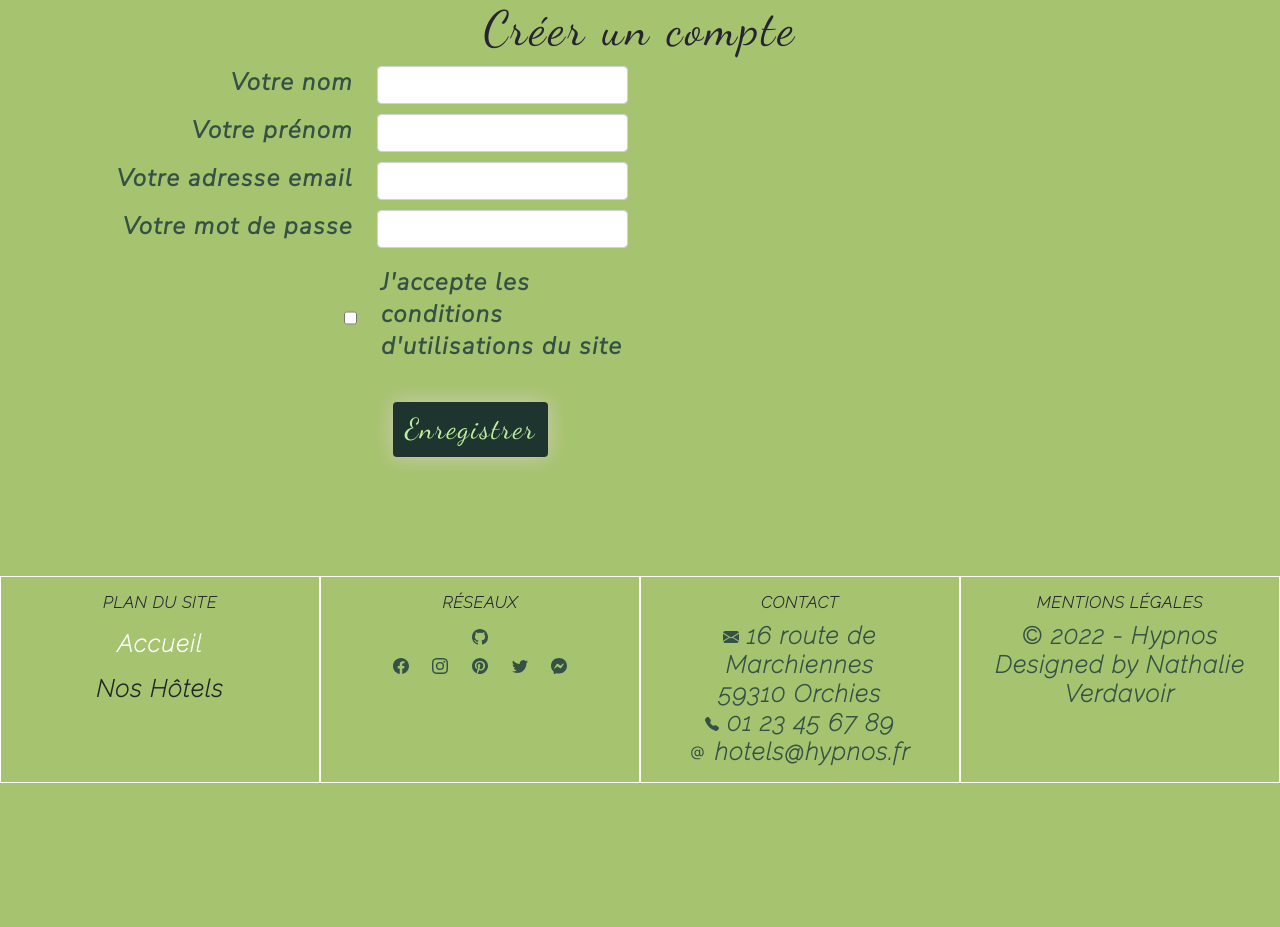
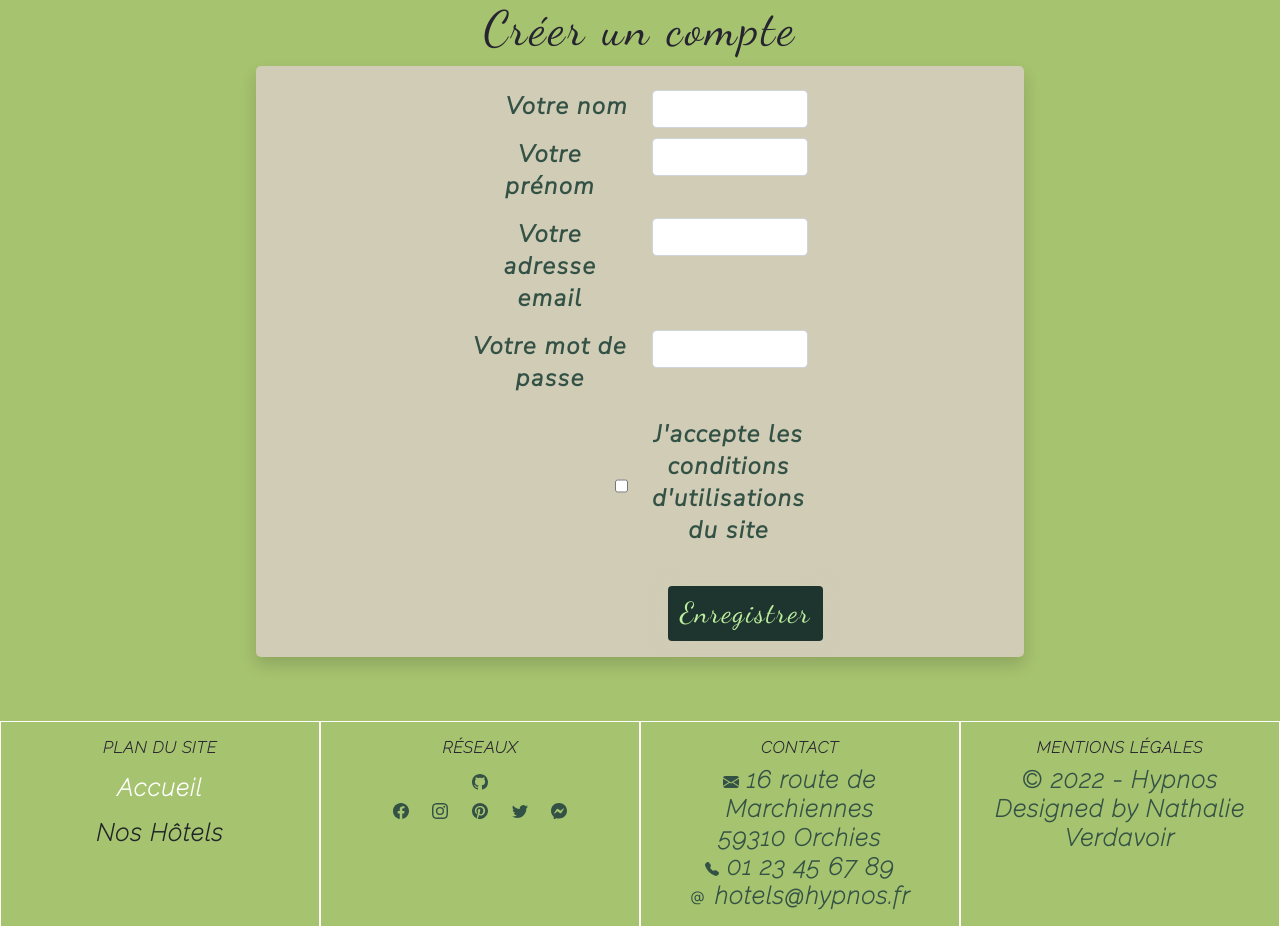
Before and after one commit to Nathalie-Verdavoir/hypnos, a Symfony app: template templates/registration/register.html.twig in a window 1280 px wide. Shown: the part 217-1144 px from the top of the page. Before the commit the page ends 1000 px from the top, so only its background shows below. Run offline with Twig, Linux system fonts and the light colour scheme; the template is opened without the code that fills it, so the values that code supplies are empty; form fields are guessed from the names that the template uses; some libraries are stand-ins or nearby versions.

Commit message:
Add sliders and chamnge some css rules in register form

```diff
--- a/templates/registration/register.html.twig
+++ b/templates/registration/register.html.twig
@@ -4,9 +4,9 @@
 
 {% block body %}
     <h2>Créer un compte</h2>
-    <div class="container">
+     <div class="fond-clair shadow justify-content-center">
         {{ form_start(registrationForm) }}
-        <div class="row m-2">
+        <div class="row m-2 justify-content-center">
             <div class="col-12 col-lg-3 d-flex flex-lg-row-reverse">
                 {{ form_label(registrationForm.nom, 'Votre nom') }}
             </div>
@@ -15,7 +15,7 @@
             </div>
         </div>
          {{ form_errors(registrationForm.nom) }}
-        <div class="row m-2">
+        <div class="row m-2 justify-content-center">
             <div class="col-12 col-lg-3 d-flex flex-lg-row-reverse">
                 {{ form_label(registrationForm.prenom, 'Votre prénom') }}
             </div>
@@ -24,7 +24,7 @@
             </div>
         </div>
          {{ form_errors(registrationForm.prenom) }}
-        <div class="row m-2">
+        <div class="row m-2 justify-content-center">
             <div class="col-12 col-lg-3 d-flex flex-lg-row-reverse">
                 {{ form_label(registrationForm.email, 'Votre adresse email') }}
             </div>
@@ -33,7 +33,7 @@
             </div>
         </div>
          {{ form_errors(registrationForm.email) }}
-        <div class="row m-2">
+        <div class="row m-2 justify-content-center">
             <div class="col-12 col-lg-3 d-flex flex-lg-row-reverse">
                 {{ form_label(registrationForm.plainPassword, 'Votre mot de passe') }}
             </div>
@@ -42,7 +42,7 @@
             </div>
         </div>
          {{ form_errors(registrationForm.plainPassword) }}
-        <div class="row m-3">
+        <div class="row m-3 justify-content-center">
             <div class="col-1 col-lg-3 d-flex flex-row-reverse">
                {{ form_widget(registrationForm.agreeTerms) }}
             </div>
@@ -52,7 +52,7 @@
         </div>
          {{ form_errors(registrationForm.agreeTerms) }}
 
-        <div class="row m-2">
+        <div class="row m-2 justify-content-center">
             <div class="col-3 col-lg-3"></div>
             <div class="col-9 col-lg-3">
                 <button type="submit" class="btn m-3">Enregistrer</button>
@@ -61,4 +61,11 @@
 
         {{ form_end(registrationForm) }}
     </div>
+    <div class="d-flex  flex-wrap mt-5">
+        {% for i in 0..3 %}
+            <div class="d-flex col-12 col-lg-3 g-0">
+                {{ include('accueil/_slider.html.twig') }}
+            </div>
+        {% endfor %}
+    </div>
 {% endblock %}
```
